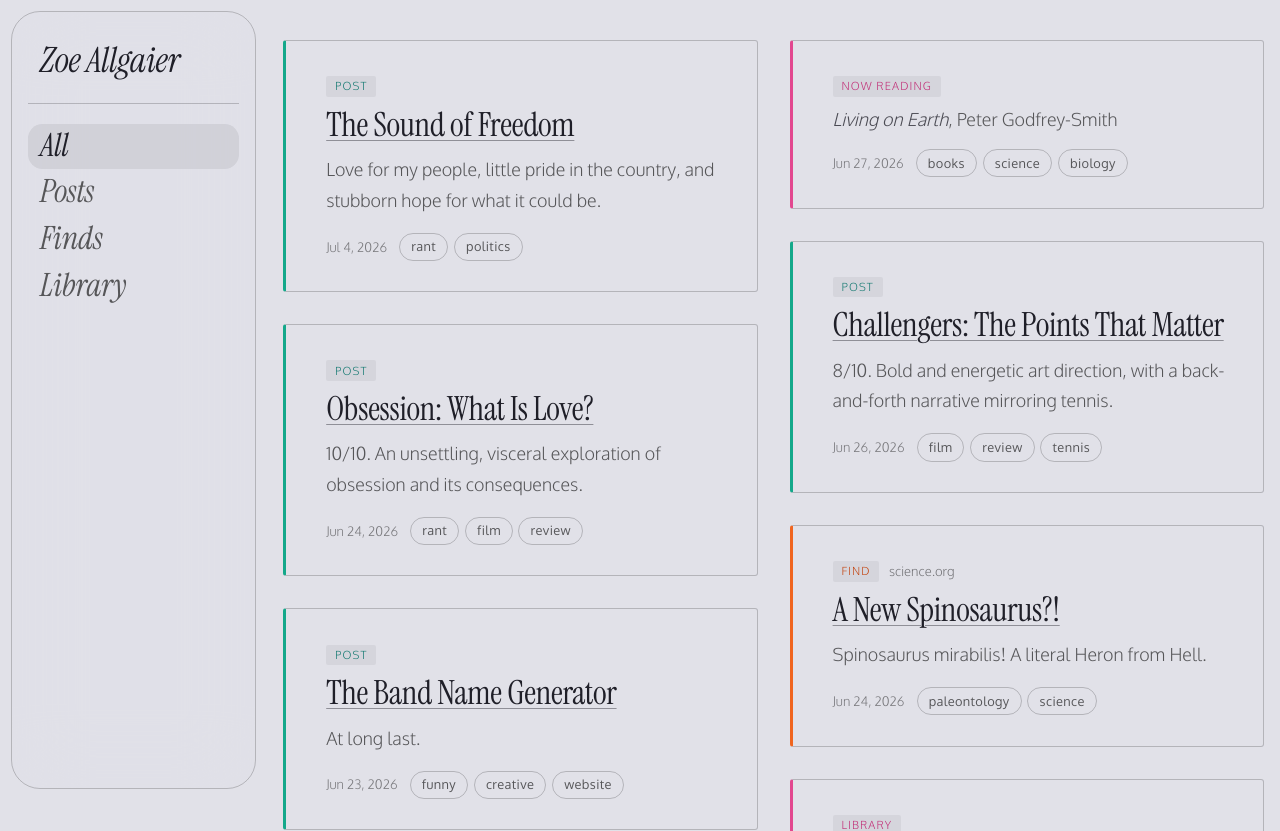
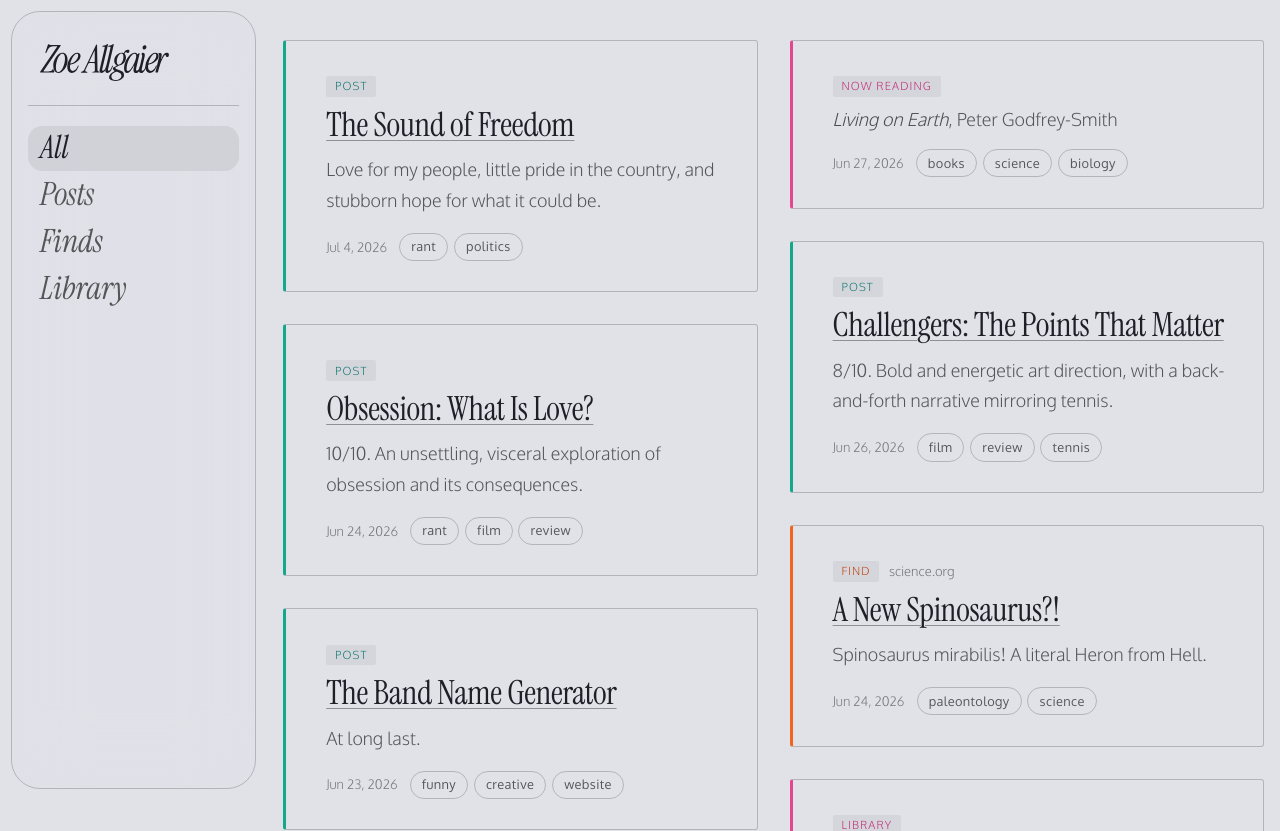
Before and after one commit to zoeallgaier/portfolio, a PHP site: page /marginalia/ in a window 1280 px wide. Shown: the top 831 px of the page. Run offline with PHP 8.4, Linux system fonts and the light colour scheme.

Commit message:
Use the new SVG wordmark in the sidebar masthead
The desktop sidebar (portfolio and marginalia) now shows the outlined
wordmark instead of setting the name in Instrument Serif. It's a mask over
currentColor, so one file follows --text in light and dark.

Co-Authored-By: Claude Opus 5.5 <noreply@anthropic.com>

```diff
--- a/css/base.css
+++ b/css/base.css
@@ -265,17 +265,16 @@ nav a:active { transform: scale(0.94); transition-duration: 0.08s; }
     transform: none;
   }
   nav .nav-logo img { display: none; }
-  /* Sized off the panel so the name sits on one line at ~70% of the
-     masthead: "Zoe Allgaier" sets 3.83em wide in Instrument Serif, and the
-     masthead is the panel less 3.5rem of padding. */
+  /* The wordmark (icons/wordmark.svg) at ~70% of the masthead. It's a mask
+     over currentColor rather than an <img>, so it takes the masthead's
+     --text in light and dark without a second file. */
   .nav-name {
     display: block;
-    font-family: 'Instrument Serif', serif;
-    font-style: italic;
-    font-size: calc((var(--sidebar-w) - 3.5rem) / 5.375);
-    line-height: 1;
-    letter-spacing: -0.01em;
-    white-space: nowrap;
+    width: 70%;
+    aspect-ratio: 1728 / 494;
+    background: currentColor;
+    -webkit-mask: url(/icons/wordmark.svg) left center / contain no-repeat;
+    mask: url(/icons/wordmark.svg) left center / contain no-repeat;
   }
   nav .nav-logo .nav-label {
     position: absolute;
--- a/js/chrome.js
+++ b/js/chrome.js
@@ -58,7 +58,7 @@
   nav.innerHTML =
     '<a href="/" class="nav-logo">' +
       '<img src="/icons/z-mark-dark.png" alt="">' +
-      '<span class="nav-name" aria-hidden="true">Zoe Allgaier</span>' +
+      '<span class="nav-name" aria-hidden="true"></span>' +
       '<span class="nav-label">Home</span></a>' +
     '<div class="nav-links">' +
       '<a href="/#work" class="nav-work">' + WORK_ICON + '<span class="nav-label">Work</span></a>' +
--- a/marginalia/main.js
+++ b/marginalia/main.js
@@ -11,11 +11,14 @@
             '<img src="/icons/z-mark-dark.png" alt=""></a>' +
         '</header>');
     }
-    // The desktop sidebar's masthead is the name (base.css hides the
-    // monogram there), matching the portfolio's sidebar.
+    // The desktop sidebar's masthead is the wordmark (base.css hides the
+    // monogram there and paints .nav-name), matching the portfolio's sidebar.
     const navLogo = document.querySelector('nav .nav-logo');
+    // The wordmark is a CSS mask with no text, and the monogram's alt goes
+    // with it when hidden, so the link carries its own name.
     if (navLogo && !navLogo.querySelector('.nav-name')) {
-      navLogo.insertAdjacentHTML('beforeend', '<span class="nav-name">Zoe Allgaier</span>');
+      navLogo.insertAdjacentHTML('beforeend', '<span class="nav-name" aria-hidden="true"></span>');
+      navLogo.setAttribute('aria-label', 'Zoe Allgaier — Home');
     }
   }());
 
```
Also changed, not shown: icons/wordmark.svg (added).
